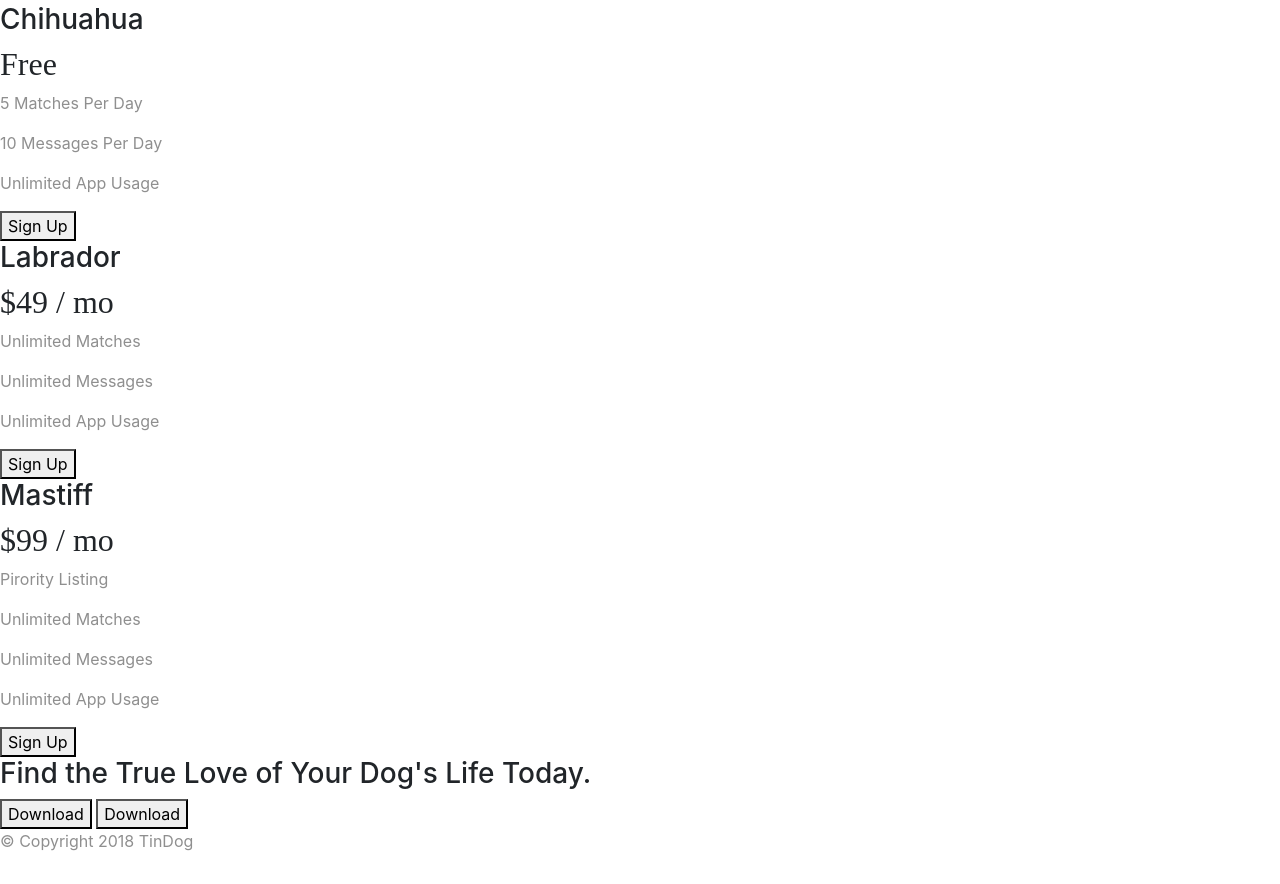
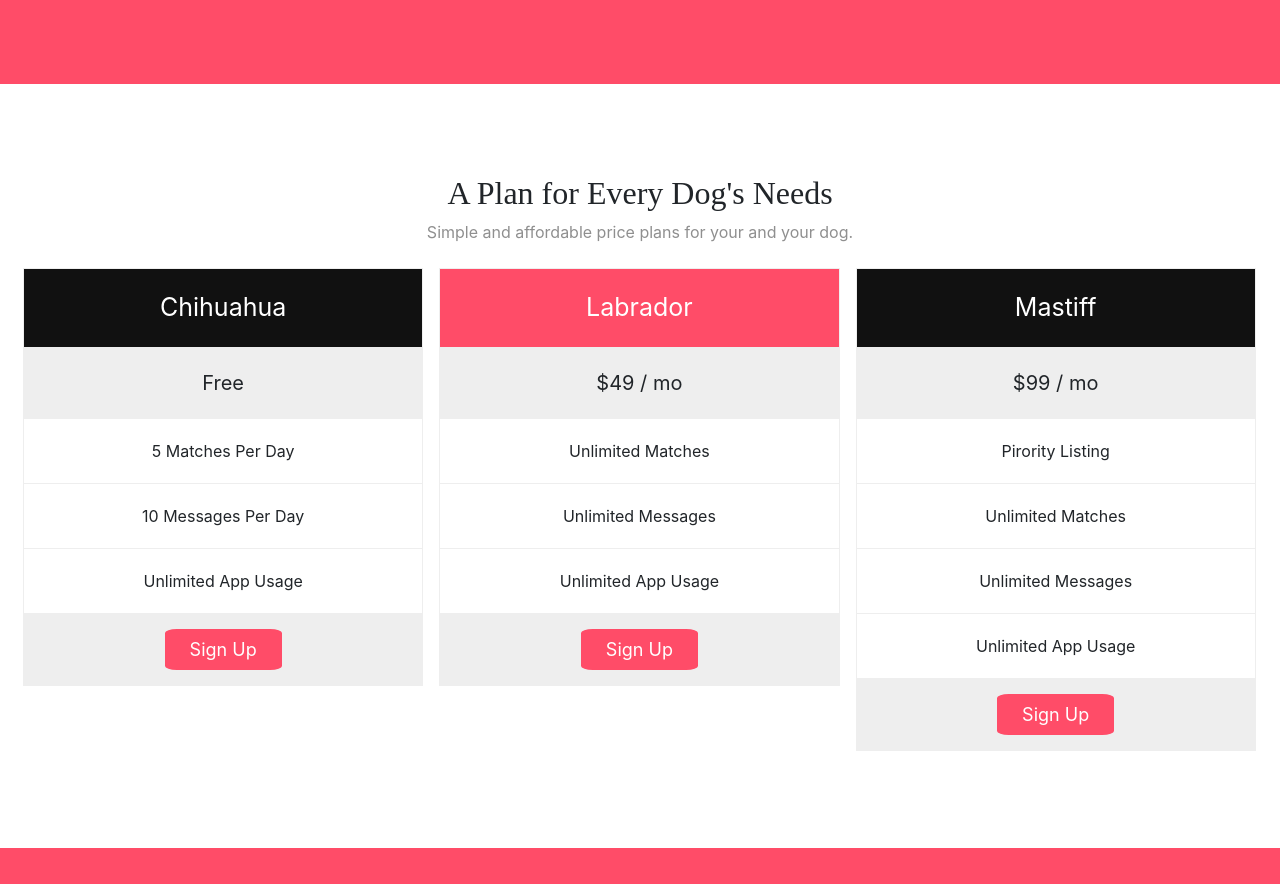
Before and after one commit to Jaraahai/Jaraahai-s-TinDog, a plain HTML site: page index.html in a window 1280 px wide. Shown: the part 1616-2500 px from the top of the page. Drawn offline with nearby package versions, Linux system fonts and the light colour scheme.

Commit message:
Add files via upload

```diff
--- a/css/styles.css
+++ b/css/styles.css
@@ -7,6 +7,7 @@ body {
 h1,
 h2 {
   font-family: "Montserrat-Black";
+  text-align: center;
 }
 
 p {
@@ -33,6 +34,7 @@ p {
 }
 
 .container-fluid {
+  display: inline-block;
   padding: 7% 15%;
   position: relative;
   padding-right: 15px;
@@ -56,7 +58,7 @@ p {
 
 /* Heading */
 
-.big-heading {
+.title-heading {
   text-align: left;
 }
 
@@ -74,6 +76,10 @@ p {
   text-align: center;
 }
 
+#features .container-fluid {
+  padding: 7% 15%;
+}
+
 .feature-box {
   color: #eb8f8f;
   margin: 0 auto 0 auto;
@@ -81,7 +87,6 @@ p {
 
 .feature-title {
   color: #000;
-  padding: 15px;
 }
 
 .feature-icon {
@@ -90,18 +95,6 @@ p {
 
 .feature-icon:hover {
   color: #ec0101;
-}
-
-/* Media Section */
-@media (max-width: 1028px) {
-  #title {
-    text-align: center;
-  }
-
-  .title-image {
-    position: static;
-    transform: rotate(0);
-  }
 }
 
 /* Testimonial Section */
@@ -127,3 +120,107 @@ p {
   width: 10%;
   margin: 20px;
 }
+
+/* Press Section */
+
+#press {
+  background-color: #ff4c68;
+  padding: 7% 15%;
+  text-align: center;
+}
+
+/* Pricing */
+
+#pricing {
+}
+
+.columns {
+  position: relative;
+  float: left;
+  width: 33.3%;
+  padding: 8px;
+}
+.price {
+  list-style-type: none;
+  border: 1px solid #eee;
+  margin: 0;
+  padding: 0;
+  -webkit-transition: 0.3s;
+  transition: 0.3s;
+}
+.price:hover {
+  box-shadow: 0 8px 12px 0 rgba(0, 0, 0, 0.2);
+}
+
+.price .header {
+  background-color: #111;
+  color: white;
+  font-size: 25px;
+}
+
+.price li {
+  border-bottom: 1px solid #eee;
+  padding: 20px;
+  text-align: center;
+}
+
+.price .grey {
+  background-color: #eee;
+  font-size: 20px;
+}
+
+.button {
+  background-color: #ff4c68;
+  border: none;
+  color: white;
+  padding: 10px 25px;
+  text-align: center;
+  text-decoration: none;
+  font-size: 18px;
+  border-radius: 10%;
+}
+
+/* CTA Section */
+
+#cta {
+  text-align: center;
+  padding: 7% 15%;
+  background-color: #ff4c68;
+  font-size: 3rem;
+  line-height: 1.5;
+  font-family: "Montserrat-Black" sans-serif;
+}
+
+.big-heading {
+  font-size: 3rem;
+  line-height: 1.5;
+  font-family: "Montserrat-Black" sans-serif;
+  color: #fff;
+}
+
+/* Footer */
+
+#footer {
+  text-align: center;
+  padding: 0;
+}
+
+.social-icon {
+  padding: 1%;
+}
+
+/* Media Section */
+@media (max-width: 1028px) {
+  #title {
+    text-align: center;
+  }
+
+  .title-image {
+    position: static;
+    transform: rotate(0);
+  }
+
+  .columns {
+    width: 100%;
+  }
+}
--- a/index.html
+++ b/index.html
@@ -58,7 +58,7 @@
 
       <div class="row">
         <div class="col-lg-6">
-          <h1 class="big-heading">Meet new and interesting dogs nearby.</h1>
+          <h1 class="title-heading">Meet new and interesting dogs nearby.</h1>
           <button class="btn btn-lg btn-dark download-button" type="button"><i class="fab fa-apple"></i> Download</button>
           <button class="btn btn-lg btn-outline-light download-button" type="button"><i class="fab fa-google-play"></i> Download</button>
         </div>
@@ -76,22 +76,22 @@
     <div class="container-fluid">
       <div class="row">
         <div class="col-lg-4">
-          <div class="feature-box col-lg-4">
+          <div class="feature-box col-lg-6">
             <i class="fas fa-check-circle fa-4x feature-icon"></i>
             <h3 class="feature-title">Easy to use.</h3>
             <p>So easy to use, even your dog could do it.</p>
           </div>
         </div>
         <div class="col-lg-4">
-          <div class="feature-box col-lg-4">
+          <div class="feature-box col-lg-6">
             <i class="fas fa-bullseye fa-4x feature-icon"></i>
             <h3 class="feature-title">Elite Clientele</h3>
             <p>We have all the dogs, the greatest dogs.</p>
           </div>
         </div>
         <div class="col-lg-4">
-          <div class="feature-box col-lg-4 feature-icon">
-            <i class="fas fa-heart fa-4x"></i>
+          <div class="feature-box col-lg-6">
+            <i class="fas fa-heart fa-4x feature-icon"></i>
             <h3 class="feature-title">Guaranteed to work.</h3>
             <p>Find the love of your dog's life or your money back.</p>
           </div>
@@ -128,21 +128,17 @@
       </a>
     </div>
 
-
-
-
-
-
   </section>
 
 
   <!-- Press -->
 
   <section id="press">
-    <img src="images/techcrunch.png" alt="tc-logo">
-    <img src="images/tnw.png" alt="tnw-logo">
-    <img src="images/bizinsider.png" alt="biz-insider-logo">
-    <img src="images/mashable.png" alt="mashable-logo">
+
+      <img src="images/techcrunch.png" alt="tc-logo">
+      <img src="images/tnw.png" alt="tnw-logo">
+      <img src="images/bizinsider.png" alt="biz-insider-logo">
+      <img src="images/mashable.png" alt="mashable-logo">
 
   </section>
 
@@ -150,55 +146,71 @@
   <!-- Pricing -->
 
   <section id="pricing">
+  <div class="container-fluid">
 
-    <h2>A Plan for Every Dog's Needs</h2>
-    <p>Simple and affordable price plans for your and your dog.</p>
+    <h2 style="text-align: center;">A Plan for Every Dog's Needs</h2>
+    <p style="text-align: center;">Simple and affordable price plans for your and your dog.</p>
 
+    <div class="columns">
+      <div class="price">
+        <li class="header">Chihuahua</li>
+        <li class="grey">Free</li>
+        <li>5 Matches Per Day</li>
+        <li>10 Messages Per Day</li>
+        <li> Unlimited App Usage</li>
+        <li class="grey"><a= href="" class="button">Sign Up</li>
+      </div>
+    </div>
 
-    <h3>Chihuahua</h3>
-    <h2>Free</h2>
-    <p>5 Matches Per Day</p>
-    <p>10 Messages Per Day</p>
-    <p>Unlimited App Usage</p>
-    <button type="button">Sign Up</button>
+    <div class="columns">
+      <div class="price">
+        <li class="header" style="background-color: #ff4c68;">Labrador</li>
+        <li class="grey">$49 / mo</li>
+        <li>Unlimited Matches</li>
+        <li>Unlimited Messages</li>
+        <li>Unlimited App Usage</li>
+        <li class="grey"><a= href="" class="button">Sign Up</li>
+      </div>
+    </div>
 
-
-    <h3>Labrador</h3>
-    <h2>$49 / mo</h2>
-    <p>Unlimited Matches</p>
-    <p>Unlimited Messages</p>
-    <p>Unlimited App Usage</p>
-    <button type="button">Sign Up</button>
-
-
-    <h3>Mastiff</h3>
-    <h2>$99 / mo</h2>
-    <p>Pirority Listing</p>
-    <p>Unlimited Matches</p>
-    <p>Unlimited Messages</p>
-    <p>Unlimited App Usage</p>
-    <button type="button">Sign Up</button>
-
+    <div class="columns">
+      <div class="price">
+        <li class="header">Mastiff</li>
+        <li class="grey">$99 / mo</li>
+        <li>Pirority Listing</li>
+        <li>Unlimited Matches</li>
+        <li>Unlimited Messages</li>
+        <li>Unlimited App Usage</li>
+        <li class="grey"><a= href="" class="button">Sign Up</li>
+      </div>
+    </div>
+  </div>
   </section>
 
 
   <!-- Call to Action -->
 
   <section id="cta">
+    <div class="container-fluid">
 
-    <h3>Find the True Love of Your Dog's Life Today.</h3>
-    <button type="button">Download</button>
-    <button type="button">Download</button>
+      <h3 class="big-heading">Find the True Love of Your Dog's Life Today.</h3>
+      <button class="btn btn-lg btn-dark download-button" type="button"><i class="fab fa-apple"></i> Download</button>
+      <button class="btn btn-lg btn-outline-light download-button" type="button"><i class="fab fa-google-play"></i> Download</button>
 
+    </div>
   </section>
 
 
   <!-- Footer -->
 
   <footer id="footer">
-
-    <p>© Copyright 2018 TinDog</p>
-
+    <div class="container-fluid">
+      <i class="social-icon fab fa-facebook-f"></i>
+      <i class="social-icon fab fa-instagram"></i>
+      <i class="social-icon fab fa-twitter"></i>
+      <i class="social-icon fas fa-envelope"></i>
+      <p>© Copyright 2020 Jaraahai</p>
+    </div>
   </footer>
 
 
```
